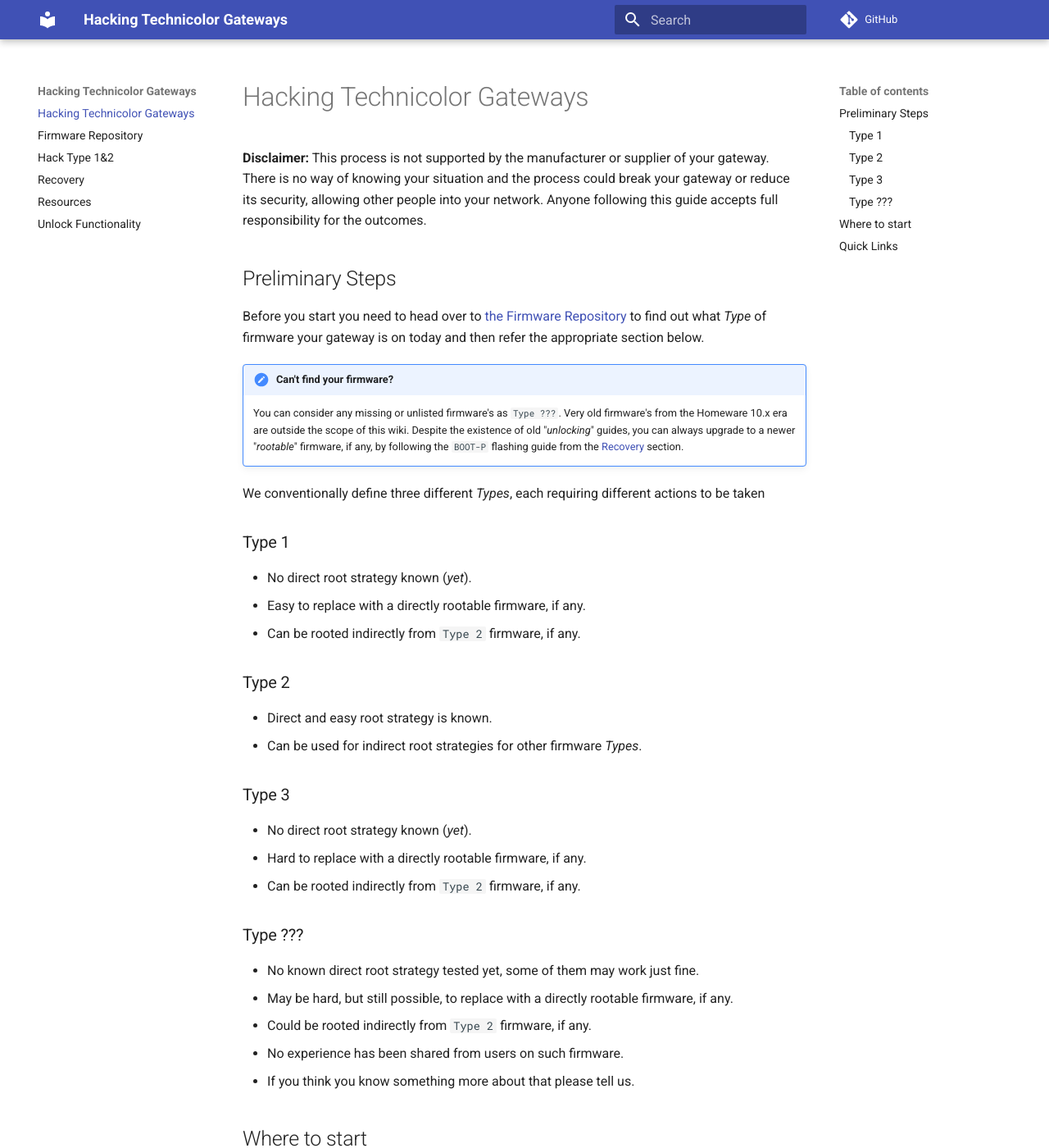
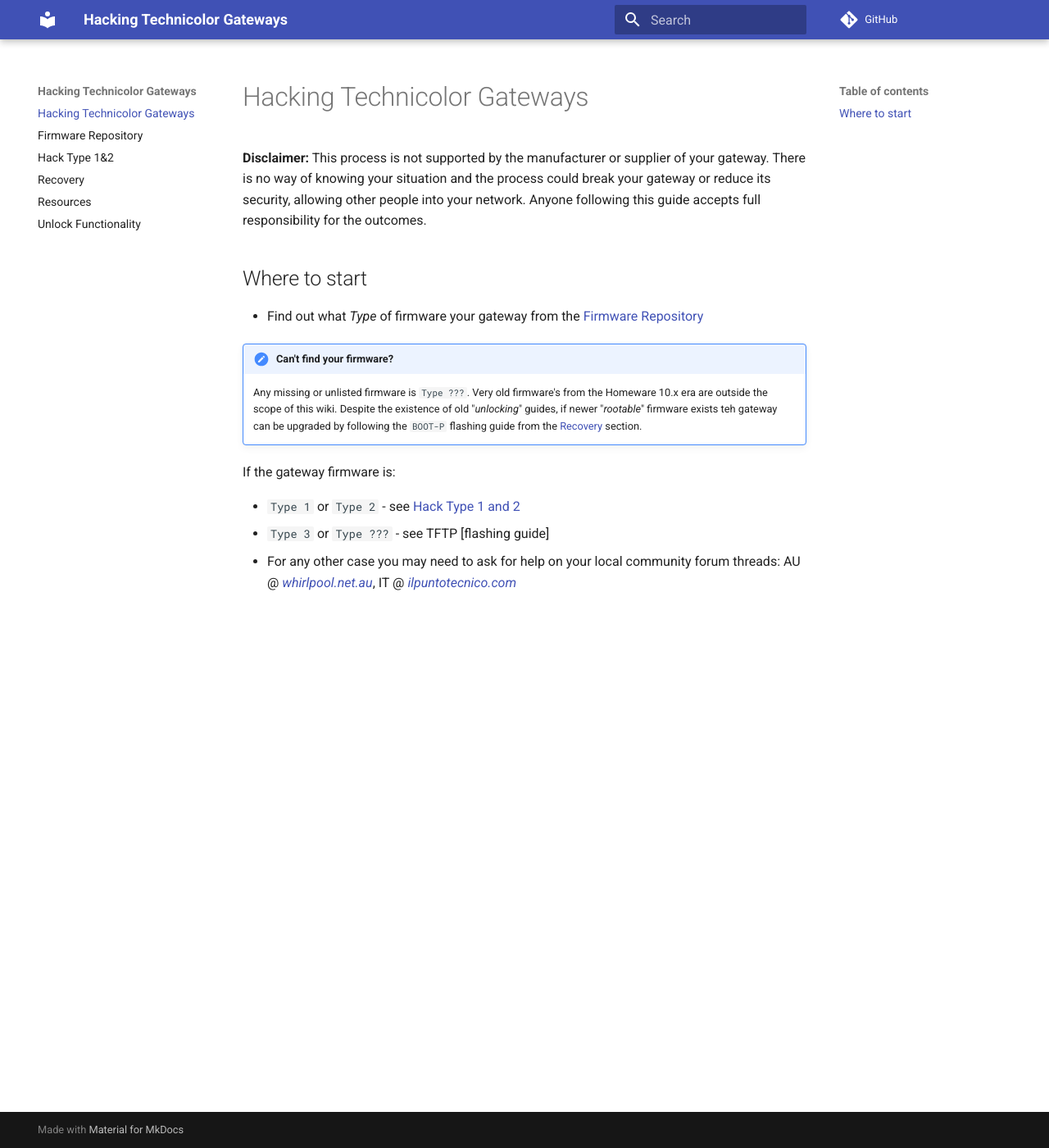
Before and after one commit to hack-technicolor/hack-technicolor, an MkDocs documentation site: the page built from docs/index.md, in a window 1280 px wide and 1400 px high. Shown: the whole window at 82% size. Built offline with MkDocs 1.6.1 and Material for MkDocs 9.7.7, drawn with Linux system fonts in a browser that asks for light colours; comment, search, counter and statistics services are not loaded; some of the changed text lies outside the part shown.

Commit message:
Simplify Introduction
Omitting detail makes introduction easier to follow.

```diff
--- a/docs/index.md
+++ b/docs/index.md
@@ -1,53 +1,16 @@
 # Hacking Technicolor Gateways
 
-**Disclaimer:** This process is not supported by the manufacturer or supplier of your gateway.
-There is no way of knowing your situation and the process could break your gateway or reduce its security, allowing other people into your network. Anyone following this guide accepts full responsibility for the outcomes.
-
-## Preliminary Steps
-
-Before you start you need to head over to [the Firmware Repository](Firmware%20Repository/) to find out what *Type* of firmware your gateway is on today and then refer the appropriate section below.
-
-!!! hint "Can't find your firmware?"
-    You can consider any missing or unlisted firmware's as `Type ???`. Very old firmware's from the Homeware 10.x era are outside the scope of this wiki. Despite the existence of old "*unlocking*" guides, you can always upgrade to a newer "*rootable*" firmware, if any, by following the `BOOT-P` flashing guide from the [Recovery](Recovery/#boot-p-recovery-mode-tftp-flashing) section.
-
-We conventionally define three different *Types*, each requiring different actions to be taken
-
-### Type 1
-
-- No direct root strategy known (*yet*).
-- Easy to replace with a directly rootable firmware, if any.
-- Can be rooted indirectly from `Type 2` firmware, if any.
-
-### Type 2
-
-- Direct and easy root strategy is known.
-- Can be used for indirect root strategies for other firmware *Types*.
-
-### Type 3
-
-- No direct root strategy known (*yet*).
-- Hard to replace with a directly rootable firmware, if any.
-- Can be rooted indirectly from `Type 2` firmware, if any.
-
-### Type ???
-
-- No known direct root strategy tested yet, some of them may work just fine.
-- May be hard, but still possible, to replace with a directly rootable firmware, if any.
-- Could be rooted indirectly from `Type 2` firmware, if any.
-- No experience has been shared from users on such firmware.
-- If you think you know something more about that please tell us.
+**Disclaimer:** This process is not supported by the manufacturer or supplier of your gateway. There is no way of knowing your situation and the process could break your gateway or reduce its security, allowing other people into your network. Anyone following this guide accepts full responsibility for the outcomes.
 
 ## Where to start
 
-Once you understand your current situation
+- Find out what *Type* of firmware your gateway from the [Firmware Repository](Firmware%20Repository/)
 
-- If you are on a `Type 1` or `Type 2` firmware, please see [Hack Type 1 and 2.](Hack%20Type%201&2/)
-- If you are on a `Type 3` or `Type ???` firmware, **and** a `Type 2` firmware is available, please follow the TFTP [flashing guide](Recovery/#boot-p-recovery-mode-tftp-flashing) to flash it via `BOOT-P` and manually force it to boot via a [bootfail](Recovery/#booting-from-passive-bank) procedure if needed. Then start over from the beginning.
-- Otherwise, in any other case, you may need to ask for some help from your local community forum threads:
-  - AU @ [*whirlpool.net.au*](https://forums.whirlpool.net.au/thread/9vxxl849), IT @ [*ilpuntotecnico.com*](https://www.ilpuntotecnico.com/forum/index.php/board,9.0.html).
+!!! hint "Can't find your firmware?"
+    Any missing or unlisted firmware is `Type ???`. Very old firmware's from the Homeware 10.x era are outside the scope of this wiki. Despite the existence of old "*unlocking*" guides, if newer "*rootable*" firmware exists teh gateway can be upgraded by following the `BOOT-P` flashing guide from the [Recovery](Recovery/#boot-p-recovery-mode-tftp-flashing) section.
 
-## Quick Links
+If the gateway firmware is:
 
-- [Resources](Resources/)
-- [Recovery Guides](Recovery/)
-- [Firmware Repository](Firmware%20Repository/)
+- `Type 1` or `Type 2` - see [Hack Type 1 and 2](Hack%20Type%201&2/)
+- `Type 3` or `Type ???` - see TFTP [flashing guide]
+- For any other case you may need to ask for help on your local community forum threads: AU @ [*whirlpool.net.au*](https://forums.whirlpool.net.au/thread/9vxxl849), IT @ [*ilpuntotecnico.com*](https://www.ilpuntotecnico.com/forum/index.php/board,9.0.html)
```
